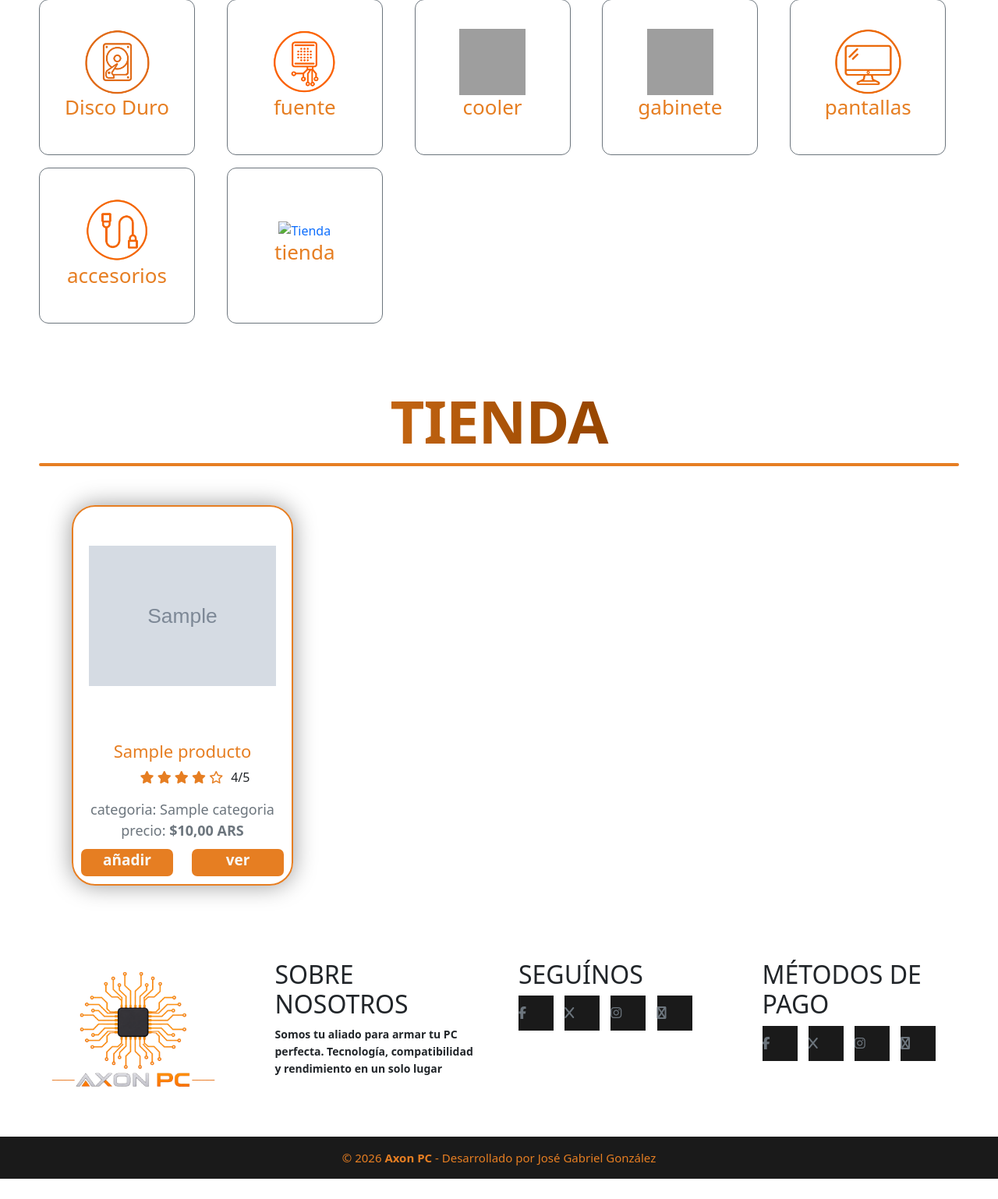
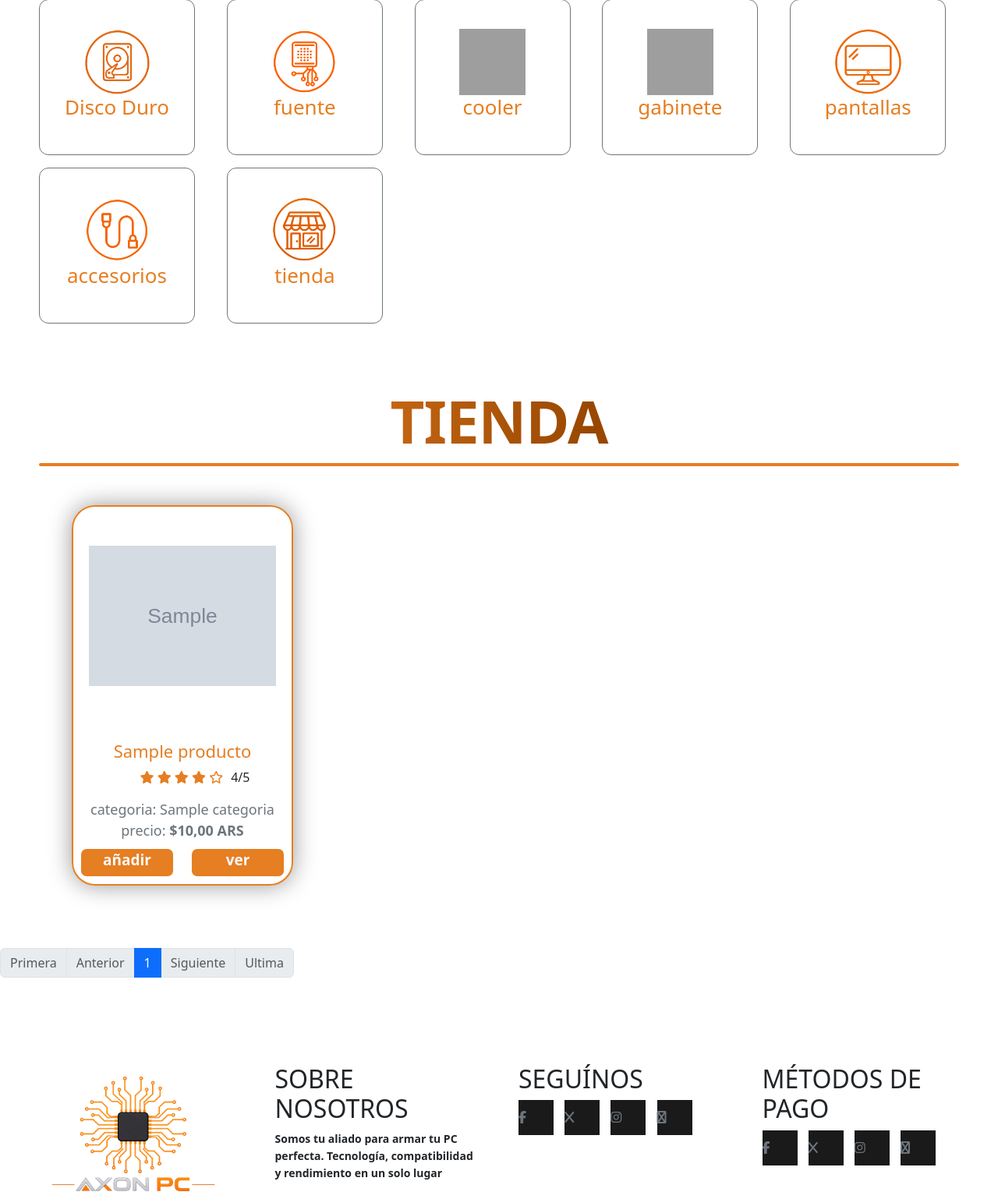
Before and after one commit to GabrielGonzalezBotto/e-commerce_pc-builder_django-MySQL, a Django app: page /tienda/ in a window 1280 px wide. Shown: the part 418-1956 px from the top of the page at 78% size. Before the commit the page ends 1930 px from the top, so only its background shows below. Run offline with Django 5.2, Linux system fonts and the light colour scheme; tables that the repository leaves empty hold one stand-in row (values such as "Sample post"); grey boxes marked "Sample" are stand-in pictures; some libraries are stand-ins or nearby versions; grey boxes are pictures that could not be loaded.

Commit message:
feat: paginacion en tienda.html

```diff
--- a/AXON_PC/home/templates/home/index.html
+++ b/AXON_PC/home/templates/home/index.html
@@ -120,7 +120,7 @@
 
         <a href="">
             <div class="box-cat">
-                <img src="" alt="Tienda">
+                <img class="icon-cat" src="{% static 'img/tienda.png'%}" alt="Tienda">
                 <h3>tienda</h3>
             </div>
         </a>
--- a/AXON_PC/tienda/templates/tienda/tienda.html
+++ b/AXON_PC/tienda/templates/tienda/tienda.html
@@ -98,7 +98,7 @@
 
         <a href="">
             <div class="box-cat">
-                <img src="" alt="Tienda">
+                <img class="icon-cat" src="{% static 'img/tienda.png'%}" alt="Tienda">
                 <h3>tienda</h3>
             </div>
         </a>
@@ -160,4 +160,43 @@
         </div>
     </section>
 
+    <!-- PAGINACIÓN CORREGIDA CON ENLACES DE RECUERDO COMPLETOS -->
+<nav aria-label="Paginación" class="pagination" style="margin-top: 30px; margin-bottom: 50px;">
+    <ul class="pagination justify-content-center">
+        {% if productos.has_previous %}
+        <li class="page-item">
+            <a class="page-link" href="?page=1{% if request.GET.categoria %}&categoria={{ request.GET.categoria }}{% endif %}{% if request.GET.orden_fecha %}&orden_fecha={{ request.GET.orden_fecha }}{% endif %}{% if request.GET.orden_comentarios %}&orden_comentarios={{ request.GET.orden_comentarios }}{% endif %}">Primera</a>
+        </li>
+        <li class="page-item">
+            <a class="page-link" href="?page={{ productos.previous_page_number }}{% if request.GET.categoria %}&categoria={{ request.GET.categoria }}{% endif %}{% if request.GET.orden_fecha %}&orden_fecha={{ request.GET.orden_fecha }}{% endif %}{% if request.GET.orden_comentarios %}&orden_comentarios={{ request.GET.orden_comentarios }}{% endif %}">Anterior</a>
+        </li>
+        {% else %}
+        <li class="page-item disabled"><span class="page-link">Primera</span></li>
+        <li class="page-item disabled"><span class="page-link">Anterior</span></li>
+        {% endif %}
+
+        {% for num in productos.paginator.page_range %}
+        {% if productos.number == num %}
+        <li class="page-item active"><span class="page-link">{{ num }}</span></li>
+        {% elif num > productos.number|add:'-3' and num < productos.number|add:'3' %}
+        <li class="page-item">
+            <a class="page-link" href="?page={{ num }}{% if request.GET.categoria %}&categoria={{ request.GET.categoria }}{% endif %}{% if request.GET.orden_fecha %}&orden_fecha={{ request.GET.orden_fecha }}{% endif %}{% if request.GET.orden_comentarios %}&orden_comentarios={{ request.GET.orden_comentarios }}{% endif %}">{{ num }}</a>
+        </li>
+        {% endif %}
+        {% endfor %}
+
+        {% if productos.has_next %}
+        <li class="page-item">
+            <a class="page-link" href="?page={{ productos.next_page_number }}{% if request.GET.categoria %}&categoria={{ request.GET.categoria }}{% endif %}{% if request.GET.orden_fecha %}&orden_fecha={{ request.GET.orden_fecha }}{% endif %}{% if request.GET.orden_comentarios %}&orden_comentarios={{ request.GET.orden_comentarios }}{% endif %}">Siguiente</a>
+        </li>
+        <li class="page-item">
+            <a class="page-link" href="?page={{ productos.paginator.num_pages }}{% if request.GET.categoria %}&categoria={{ request.GET.categoria }}{% endif %}{% if request.GET.orden_fecha %}&orden_fecha={{ request.GET.orden_fecha }}{% endif %}{% if request.GET.orden_comentarios %}&orden_comentarios={{ request.GET.orden_comentarios }}{% endif %}">Ultima</a>
+        </li>
+        {% else %}
+        <li class="page-item disabled"><span class="page-link">Siguiente</span></li>
+        <li class="page-item disabled"><span class="page-link">Ultima</span></li>
+        {% endif %}
+    </ul>
+</nav>
+
 {% endblock %}
--- a/AXON_PC/tienda/views.py
+++ b/AXON_PC/tienda/views.py
@@ -1,12 +1,16 @@
 from django.shortcuts import render, get_object_or_404
 from .models import Producto
+from django.core.paginator import Paginator
 
 # Create your views here.
 def tienda(request):
-    productos = Producto.objects.all()
+    productos = Producto.objects.all().order_by('id')
+    paginator = Paginator(productos, 1)
+    page_number = request.GET.get('page')
+    page_obj = paginator.get_page(page_number)
 
     context = {
-        'productos': productos,
+        'productos': page_obj,
     }
 
     return render(request, 'tienda/tienda.html', context)
```
